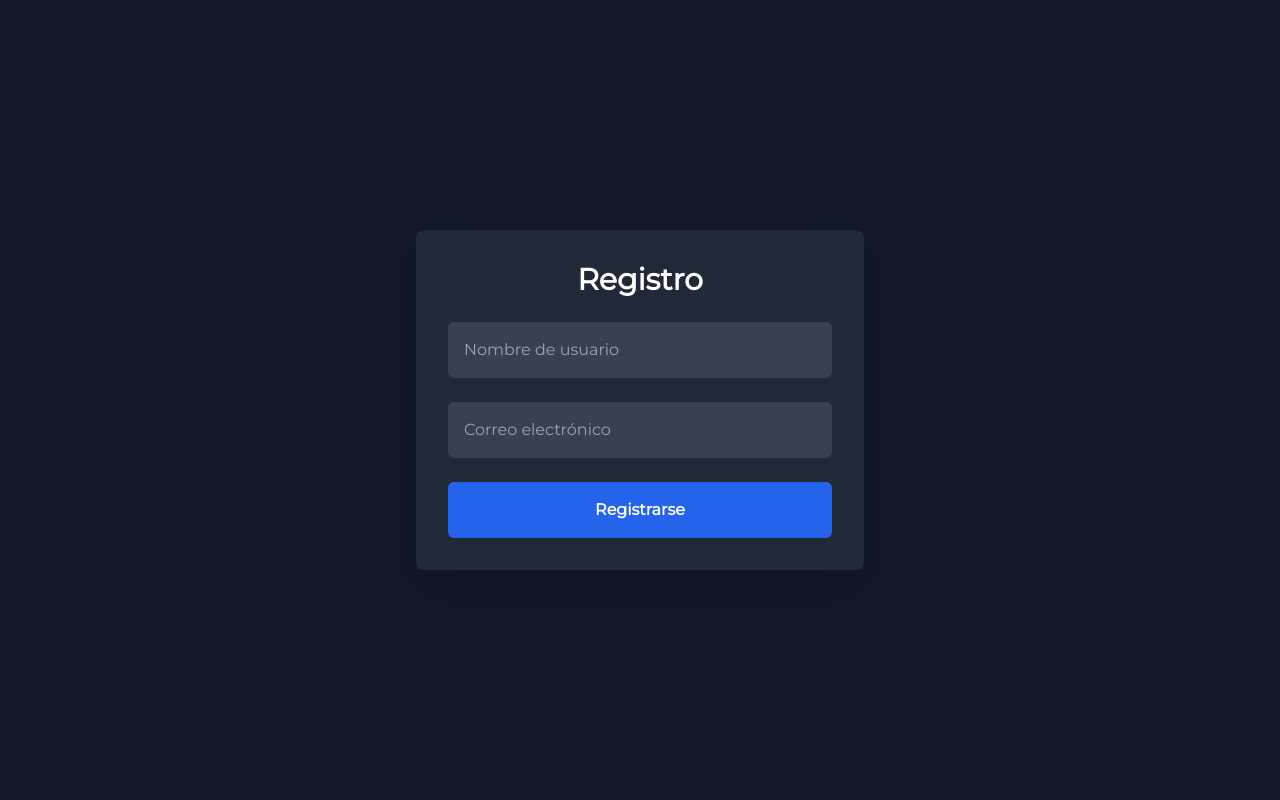
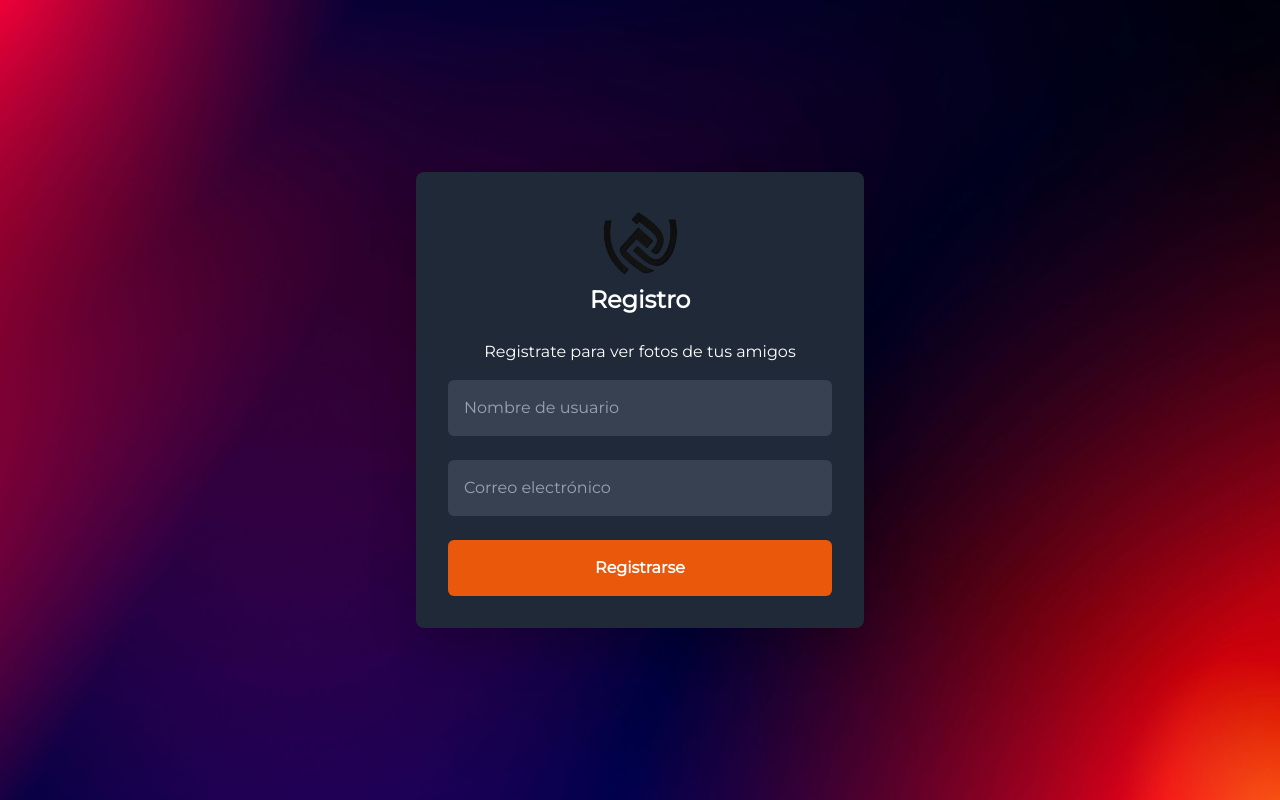
Before and after one commit to silvinaalvarez2811/CIU--frontend, a React (Vite) app: page /register in a window 1280 px wide. Built offline with nearby package versions, Linux system fonts and the light colour scheme.

Commit message:
agregue unos estilos en login y register

```diff
--- a/src/pages/Login/Login.jsx
+++ b/src/pages/Login/Login.jsx
@@ -5,6 +5,9 @@ import carusel1 from "../../assets/carusel1.jpg";
 import carusel2 from "../../assets/carusel2.jpg";
 import carusel3 from "../../assets/carusel3.jpg";
 import styles from "./Login.module.css";
+import { FaRegEyeSlash } from "react-icons/fa";
+import { FaEye } from "react-icons/fa";
+
 
 const images = [carusel1, carusel2, carusel3];
 
@@ -13,6 +16,7 @@ const Login = () => {
   const [password, setPassword] = useState("");
   const [error, setError] = useState("");
   const [currentIndex, setCurrentIndex] = useState(0);
+  const [showPassword, setShowPassword] = useState(false);
 
   const { login } = useContext(UserContext);
   const navigate = useNavigate();
@@ -51,6 +55,7 @@ const Login = () => {
   };
 
   return (
+
     <div className= {styles ["login-container"]}>
       {/* Carrusel de fondo */}
       <div className={styles ["carousel-wrapper"]}>
@@ -66,8 +71,8 @@ const Login = () => {
 
       {/* Formulario */}
       <div className={styles["login-overlay"]}>
-        <div className={styles["login-form"]}>
-          <h2>Inicio de sesión</h2>
+        <div className={styles["login-form"]} >
+          <h2 className="text-2xl font-bold mb-6 text-center">Inicio de sesión</h2>
           <form onSubmit={handleSubmit}>
             <input
               type="text"
@@ -77,17 +82,28 @@ const Login = () => {
               required
               className={styles["login-input"]}
             />
+
+            {/*para que oculte la contraseña*/}
+          <div className={styles["password-wrapper"]}>
             <input
-              type="password"
+              type={showPassword ? "text" : "password"}
               placeholder="Contraseña"
               value={password}
               onChange={(e) => setPassword(e.target.value)}
               required
               className={styles["login-input"]}
             />
+            <span
+              className={styles["toggle-password"]}
+              onClick={() => setShowPassword((prev) => !prev)}
+            >
+              {showPassword ? <FaEye /> : <FaRegEyeSlash />}
+            </span>
+          </div>
+
             <button
               type="submit"
-              class="btn btn-secondary btn-sm">
+              class=" w-full bg-orange-600 hover:bg-yellow-700 transition py-3 rounded font-semibold">
               Ingresar
             </button>
           </form>
--- a/src/pages/Login/Login.module.css
+++ b/src/pages/Login/Login.module.css
@@ -64,3 +64,17 @@ text-align: center;
   margin-bottom: 1.5rem;
 
 }
+
+.password-wrapper {
+  position: relative;
+}
+
+.toggle-password {
+  position: absolute;
+  top: 50%;
+  right: 1rem;
+  transform: translateY(-50%);
+  cursor: pointer;
+  font-size: 1.2rem;
+  color: #ccc;
+}
--- a/src/pages/Register/Register.jsx
+++ b/src/pages/Register/Register.jsx
@@ -1,6 +1,9 @@
 import { useState, useContext } from "react";
 import { UserContext } from "../../context/UserContext";
 import { useNavigate } from "react-router-dom";
+import logo from "../../assets/antisocial-logo.png"
+import background from "../../assets/fondo-register2.jpg"
+import style from "../Register/Register.module.css"
 
 const Register = () => {
   const [nickName, setNickName] = useState("");
@@ -51,9 +54,14 @@ const Register = () => {
   };
 
   return (
-    <div className="min-h-screen flex items-center justify-center bg-gray-900 text-white px-4">
+    <div className={style["body-register"]} style={{ backgroundImage: `url(${background})` }}>
+    <div className="min-h-screen flex items-center justify-center text-white px-4">
       <div className="max-w-md w-full bg-gray-800 p-8 rounded-lg shadow-lg">
-        <h2 className="text-3xl font-bold mb-6 text-center">Registro</h2>
+       <div className={style["conteiner-logo"]}>
+          <img src={logo} alt="Logo" className={style.logo} />
+        </div>
+        <h2 className="text-2xl font-bold mb-6 text-center">Registro</h2>
+        <p>Registrate para ver fotos de tus amigos</p>
         <form onSubmit={handleSubmit} className="flex flex-col gap-4">
           <input
             type="text"
@@ -73,7 +81,7 @@ const Register = () => {
           />
           <button
             type="submit"
-            className="bg-blue-600 hover:bg-blue-700 transition py-3 rounded font-semibold"
+            className="bg-orange-600 hover:bg-yellow-700 transition py-3 rounded font-semibold"
           >
             Registrarse
           </button>
@@ -82,6 +90,7 @@ const Register = () => {
         {error && <p className="text-red-500 mt-4 text-center">{error}</p>}
       </div>
     </div>
+    </div>
   );
 };
 
--- a/src/pages/Register/Register.module.css
+++ b/src/pages/Register/Register.module.css
@@ -1,3 +1,13 @@
+
+.body-register {
+  min-height: 100vh;
+  background-size: cover;
+  background-position: center;
+  background-repeat: no-repeat;
+
+}
+
+
 .logoutButton {
   background-color: #dc2626; /* rojo */
   color: white;
@@ -15,3 +25,22 @@
   margin-right: 1rem;
   color: #93c5fd;
 }
+
+/*logo*/
+
+.conteiner-logo {
+  display: flex;
+  justify-content: center;
+  align-items: center;
+  height: auto;
+  width: 100%;
+}
+
+p {
+  text-align: center;
+}
+
+.logo {
+  width: 100px;
+  height: auto;
+}
```
Also changed, not shown: src/assets/fondo-register2.jpg (added).
